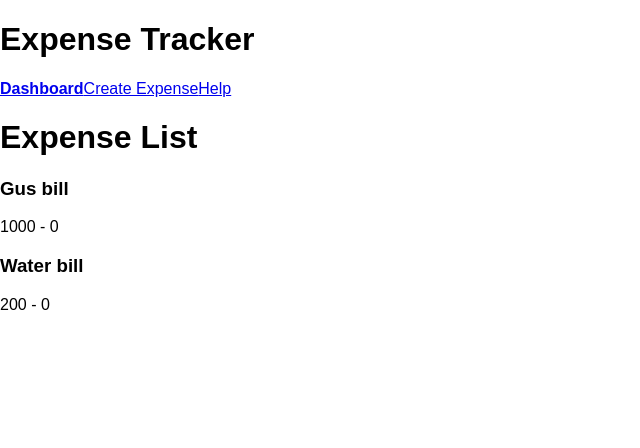
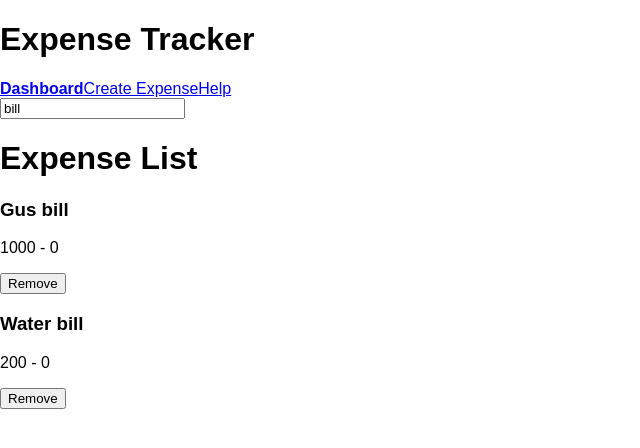
Before and after one commit to k-yomo/expense-tracker, a React app: page / in a window 1280 px wide. Shown: the top 448 px of the page, without its empty margins (0-640 px from the left). Built offline with nearby package versions, Linux system fonts and the light colour scheme.

Commit message:
Implement removing item

```diff
--- a/src/components/ExpenseDashboardPage.js
+++ b/src/components/ExpenseDashboardPage.js
@@ -1,9 +1,11 @@
 import React from 'react';
 import ExpenseList from './ExpenseList';
+import ExpenseListFilters from './ExpenseListFilters';
 
 
 const ExpenseDashboardPage = () => (
   <div>
+    <ExpenseListFilters/>
     <ExpenseList />
   </div>
 );
--- a/src/components/ExpenseListItem.js
+++ b/src/components/ExpenseListItem.js
@@ -1,8 +1,13 @@
-import React from 'react'
+import React from 'react';
+import { connect } from 'react-redux';
+import { removeExpense } from '../actions/expenses';
 
-export default ({ description, amount, createdAt}) => (
+const ExpenseListItem = ({ id, description, amount, createdAt, dispatch }) => (
   <div>
     <h3>{description}</h3>
     <p>{amount} - {createdAt}</p>
+    <button onClick={() => dispatch(removeExpense({ id }))}>Remove</button>
   </div>
-)
+);
+
+export default connect()(ExpenseListItem);
```
